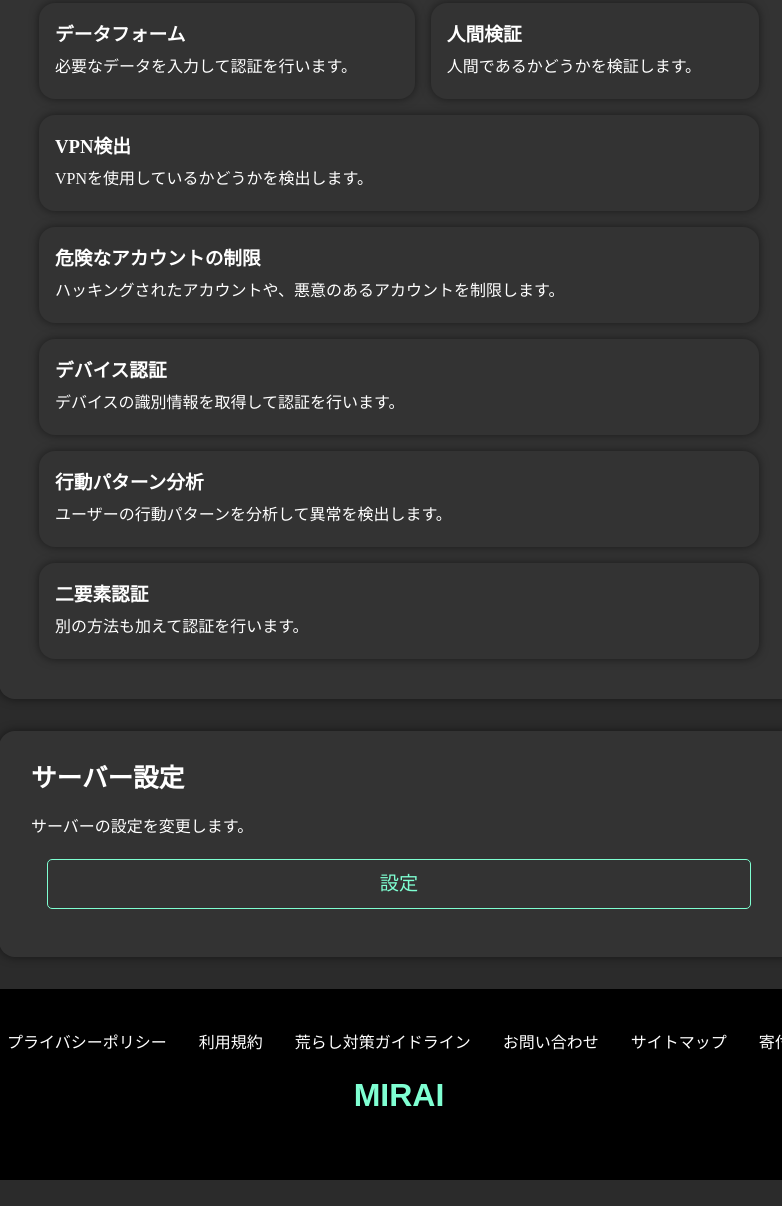
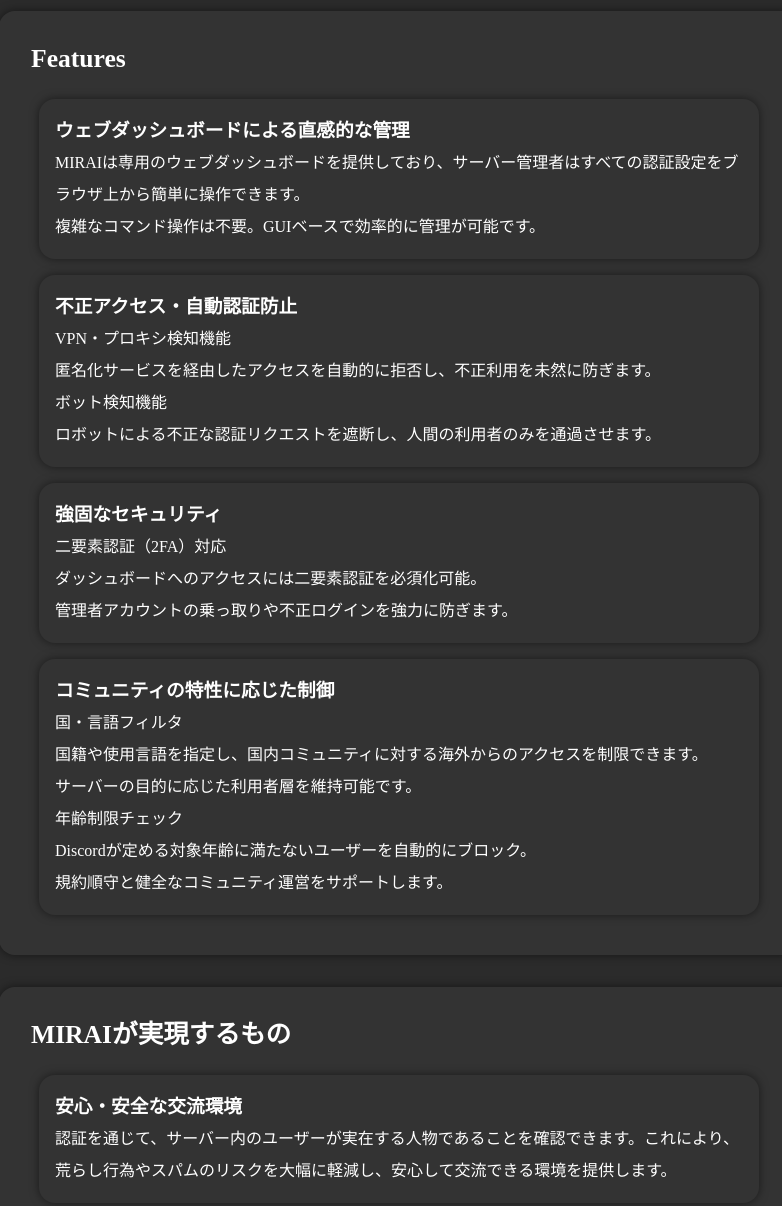
Before and after one commit to JUN-SUZU/MIRAI, a website: page docs/index.html in a window 1280 px wide. Shown: the part 655-1861 px from the top of the page, without its empty margins (241-1023 px from the left). Before the commit the page ends 1835 px from the top, so only its background shows below. Drawn offline with Linux system fonts and the light colour scheme.

Commit message:
change: homepage

```diff
--- a/docs/index.html
+++ b/docs/index.html
@@ -6,7 +6,7 @@
     <meta name="viewport" content="width=device-width, initial-scale=1">
     <meta http-equiv="X-UA-Compatible" content="IE=edge,chrome=1">
     <meta name="robots" content="index,follow">
-    <meta content="MIRAIは、DiscordのセキュリティBOTです。" name="description">
+    <meta content="MIRAIは、Discordの認証BOTです。" name="description">
     <meta name="keywords" content="MIRAI,Discord,BOT,セキュリティ,認証">
     <meta name="author" content="JUN-SUZU">
     <meta name="cpr" content="© 2024 JUN-SUZU">
@@ -30,8 +30,10 @@
     </header>
     <main>
         <section id="about">
-            <h2>MIRAIは、DiscordのセキュリティBOTです。</h2>
-            <p>人間であるかの検証や、VPNの検出、危険なアカウントの制限など、セキュリティに関する機能を提供します。</p>
+            <h2>匿名の影に隠れない、責任あるコミュニティを。</h2>
+            <p>MIRAIは、Discordサーバーにおける認証BOTです。</p>
+            <p>オンライン上の交流は自由である一方、過度な匿名性が無責任な言動や不正行為を生み出す温床にもなり得ます。</p>
+            <p>MIRAIは、ユーザーに認証を求めることで匿名性の悪用を排除し、サーバー管理者と利用者が共に安心できる環境を提供します。</p>
         </section>
         <section>
             <h2>Invite</h2>
@@ -43,32 +45,48 @@
             <h2>Features</h2>
             <div class="place__holder">
                 <div class="panel__feature">
-                    <h3>データフォーム</h3>
-                    <p>必要なデータを入力して認証を行います。</p>
+                    <h3>ウェブダッシュボードによる直感的な管理</h3>
+                    <p>MIRAIは専用のウェブダッシュボードを提供しており、サーバー管理者はすべての認証設定をブラウザ上から簡単に操作できます。</p>
+                    <p>複雑なコマンド操作は不要。GUIベースで効率的に管理が可能です。</p>
                 </div>
                 <div class="panel__feature">
-                    <h3>人間検証</h3>
-                    <p>人間であるかどうかを検証します。</p>
+                    <h3>不正アクセス・自動認証防止</h3>
+                    <p>VPN・プロキシ検知機能</p>
+                    <p>匿名化サービスを経由したアクセスを自動的に拒否し、不正利用を未然に防ぎます。</p>
+                    <p>ボット検知機能</p>
+                    <p>ロボットによる不正な認証リクエストを遮断し、人間の利用者のみを通過させます。</p>
                 </div>
                 <div class="panel__feature">
-                    <h3>VPN検出</h3>
-                    <p>VPNを使用しているかどうかを検出します。</p>
+                    <h3>強固なセキュリティ</h3>
+                    <p>二要素認証（2FA）対応</p>
+                    <p>ダッシュボードへのアクセスには二要素認証を必須化可能。</p>
+                    <p>管理者アカウントの乗っ取りや不正ログインを強力に防ぎます。</p>
                 </div>
                 <div class="panel__feature">
-                    <h3>危険なアカウントの制限</h3>
-                    <p>ハッキングされたアカウントや、悪意のあるアカウントを制限します。</p>
+                    <h3>コミュニティの特性に応じた制御</h3>
+                    <p>国・言語フィルタ</p>
+                    <p>国籍や使用言語を指定し、国内コミュニティに対する海外からのアクセスを制限できます。</p>
+                    <p>サーバーの目的に応じた利用者層を維持可能です。</p>
+                    <p>年齢制限チェック</p>
+                    <p>Discordが定める対象年齢に満たないユーザーを自動的にブロック。</p>
+                    <p>規約順守と健全なコミュニティ運営をサポートします。</p>
+                </div>
+            </div>
+        </section>
+        <section class="features">
+            <h2>MIRAIが実現するもの</h2>
+            <div class="place__holder">
+                <div class="panel__feature">
+                    <h3>安心・安全な交流環境</h3>
+                    <p>認証を通じて、サーバー内のユーザーが実在する人物であることを確認できます。これにより、荒らし行為やスパムのリスクを大幅に軽減し、安心して交流できる環境を提供します。</p>
                 </div>
                 <div class="panel__feature">
-                    <h3>デバイス認証</h3>
-                    <p>デバイスの識別情報を取得して認証を行います。</p>
+                    <h3>コミュニティの質の向上</h3>
+                    <p>認証プロセスを導入することで、真剣に参加したいユーザーのみがアクセスできるようになります。これにより、コミュニティの質が向上し、有意義な交流が促進されます。</p>
                 </div>
                 <div class="panel__feature">
-                    <h3>行動パターン分析</h3>
-                    <p>ユーザーの行動パターンを分析して異常を検出します。</p>
-                </div>
-                <div class="panel__feature">
-                    <h3>二要素認証</h3>
-                    <p>別の方法も加えて認証を行います。</p>
+                    <h3>管理者の負担軽減</h3>
+                    <p>MIRAIは自動化された認証システムを提供するため、サーバー管理者の手動によるユーザー管理の負担を軽減します。これにより、管理者はコミュニティ運営に集中できるようになります。</p>
                 </div>
             </div>
         </section>
```
